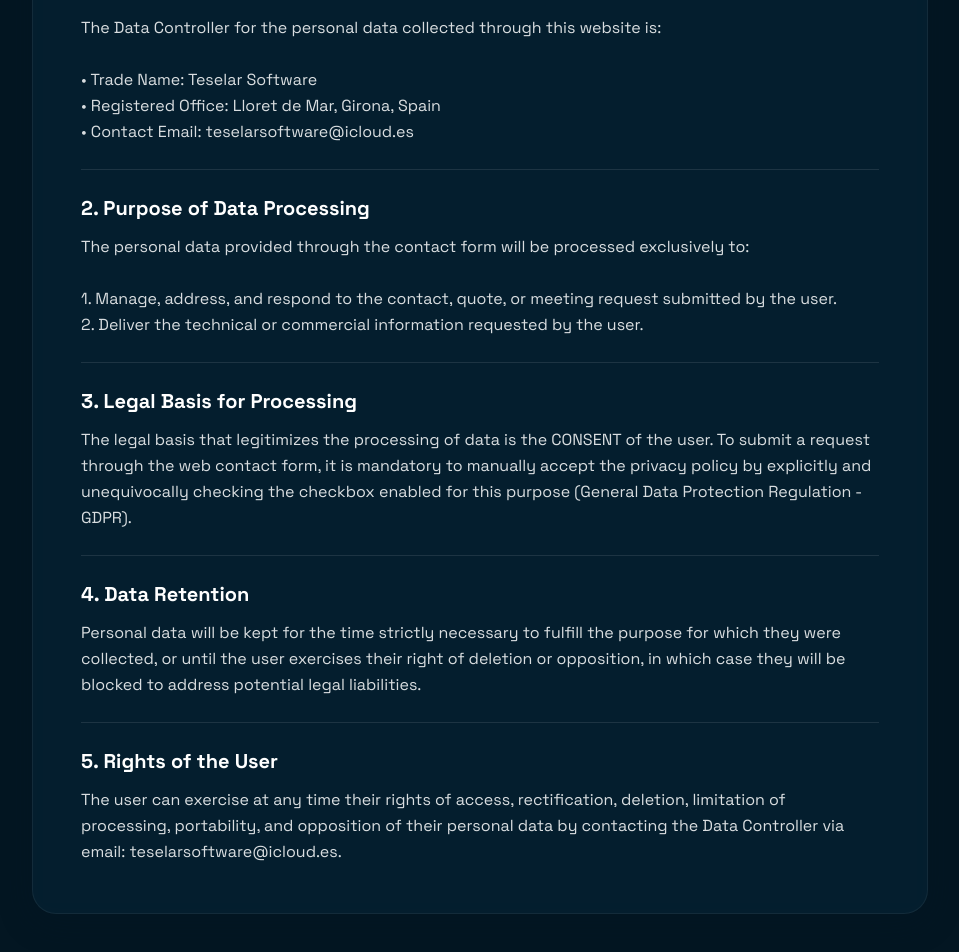
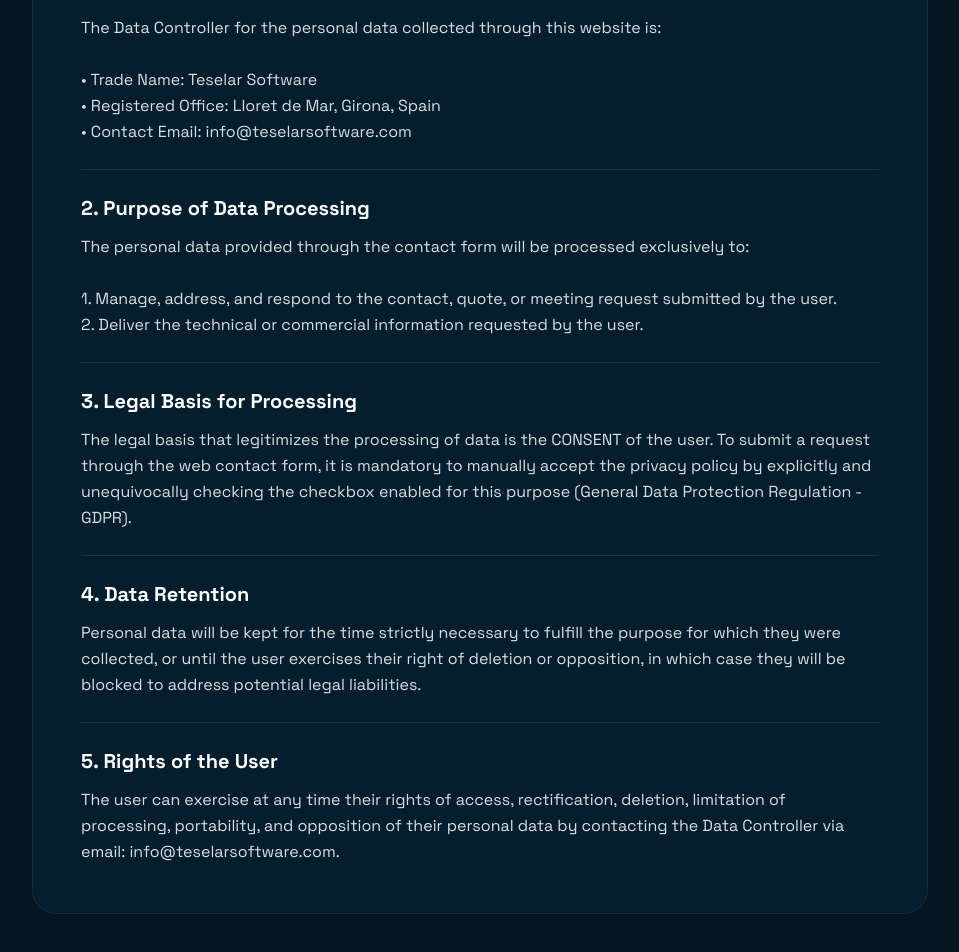
Before and after one commit to rubenreyesaguera-web/teselar-web, a Next.js app: page /en/legal/privacidad in a window 1280 px wide. Shown: the part 254-1206 px from the top of the page, without its empty margins (160-1119 px from the left). Built offline with nearby package versions, Linux system fonts and the light colour scheme.

Commit message:
Actualizar correo de contacto a info@teselarsoftware.com en toda la web

```diff
--- a/src/app/[lng]/gracias/page.tsx
+++ b/src/app/[lng]/gracias/page.tsx
@@ -85,7 +85,7 @@
         <div className="max-w-7xl mx-auto px-6 flex flex-col md:flex-row justify-between items-center gap-4">
           <span>&copy; {new Date().getFullYear()} Teselar Software. All rights reserved.</span>
           <div className="flex gap-4 text-claridad/60 font-semibold">
-            <span>teselarsoftware@icloud.es</span>
+            <span>info@teselarsoftware.com</span>
             <span>|</span>
             <span>+34 653 232 735</span>
           </div>
--- a/src/app/[lng]/legal/aviso-legal/page.tsx
+++ b/src/app/[lng]/legal/aviso-legal/page.tsx
@@ -20,7 +20,7 @@
     es: {
       title: 'Aviso Legal',
       sec1_title: '1. Información Identificativa',
-      sec1_text: 'En cumplimiento del artículo 10 de la Ley 34/2002, de 11 de julio, de Servicios de la Sociedad de la Información y de Comercio Electrónico, se detallan los siguientes datos del titular del sitio web:\n\n• Nombre Comercial: Teselar Software\n• Domicilio Social: Lloret de Mar, Girona, España\n• Correo electrónico de contacto: teselarsoftware@icloud.es\n• Teléfono de contacto: +34 653 232 735',
+      sec1_text: 'En cumplimiento del artículo 10 de la Ley 34/2002, de 11 de julio, de Servicios de la Sociedad de la Información y de Comercio Electrónico, se detallan los siguientes datos del titular del sitio web:\n\n• Nombre Comercial: Teselar Software\n• Domicilio Social: Lloret de Mar, Girona, España\n• Correo electrónico de contacto: info@teselarsoftware.com\n• Teléfono de contacto: +34 653 232 735',
       sec2_title: '2. Condiciones de Uso',
       sec2_text: 'El acceso y uso de este portal atribuye la condición de USUARIO, que acepta, desde dicho acceso y/o uso, las Condiciones Generales de Uso aquí reflejadas. El sitio web de Teselar Software proporciona el acceso a multitud de informaciones, servicios, programas o datos en Internet pertenecientes a Teselar Software. El USUARIO asume la responsabilidad del uso del portal.',
       sec3_title: '3. Propiedad Intelectual e Industrial',
@@ -31,7 +31,7 @@
     ca: {
       title: 'Avís Legal',
       sec1_title: '1. Informació Identificativa',
-      sec1_text: 'En compliment de l\'article 10 de la Llei 34/2002, de 11 de juliol, de Serveis de la Societat de la Informació i de Comerç Electrònic, es detallen les següents dades del titular del lloc web:\n\n• Nom Comercial: Teselar Software\n• Domicili Social: Lloret de Mar, Girona, Espanya\n• Correu electrònic de contacte: teselarsoftware@icloud.es\n• Telèfon de contacte: +34 653 232 735',
+      sec1_text: 'En compliment de l\'article 10 de la Llei 34/2002, de 11 de juliol, de Serveis de la Societat de la Informació i de Comerç Electrònic, es detallen les següents dades del titular del lloc web:\n\n• Nom Comercial: Teselar Software\n• Domicili Social: Lloret de Mar, Girona, Espanya\n• Correu electrònic de contacte: info@teselarsoftware.com\n• Telèfon de contacte: +34 653 232 735',
       sec2_title: '2. Condicions d\'Ús',
       sec2_text: 'L\'accés i ús d\'aquest portal atribueix la condició d\'USUARI, que accepta, des d\'aquest accés i/o ús, les Condicions Generals d\'Ús aquí reflectides. El lloc web de Teselar Software proporciona l\'accés a multitud d\'informacions, serveis, programes o dades a Internet pertanyents a Teselar Software. L\'USUARI assumeix la responsabilitat de l\'ús del portal.',
       sec3_title: '3. Propietat Intel·lectual i Industrial',
@@ -42,7 +42,7 @@
     en: {
       title: 'Legal Notice',
       sec1_title: '1. Identification Information',
-      sec1_text: 'In compliance with Article 10 of Law 34/2002, of July 11, on Services of the Information Society and Electronic Commerce, the following details of the owner of the website are detailed:\n\n• Trade Name: Teselar Software\n• Registered Office: Lloret de Mar, Girona, Spain\n• Contact Email: teselarsoftware@icloud.es\n• Contact Phone: +34 653 232 735',
+      sec1_text: 'In compliance with Article 10 of Law 34/2002, of July 11, on Services of the Information Society and Electronic Commerce, the following details of the owner of the website are detailed:\n\n• Trade Name: Teselar Software\n• Registered Office: Lloret de Mar, Girona, Spain\n• Contact Email: info@teselarsoftware.com\n• Contact Phone: +34 653 232 735',
       sec2_title: '2. Terms of Use',
       sec2_text: 'Access to and/or use of this portal attributes the condition of USER, who accepts, from said access and/or use, the General Conditions of Use reflected here. The website of Teselar Software provides access to information, services, programs, or data on the Internet belonging to Teselar Software. The USER assumes responsibility for the use of the portal.',
       sec3_title: '3. Intellectual and Industrial Property',
--- a/src/app/[lng]/legal/privacidad/page.tsx
+++ b/src/app/[lng]/legal/privacidad/page.tsx
@@ -20,7 +20,7 @@
     es: {
       title: 'Política de Privacidad',
       sec1_title: '1. Responsable del Tratamiento',
-      sec1_text: 'El Responsable del Tratamiento de los datos de carácter personal que se recaben a través de este sitio web es:\n\n• Nombre Comercial: Teselar Software\n• Domicilio Social: Lloret de Mar, Girona, España\n• Correo electrónico de contacto: teselarsoftware@icloud.es',
+      sec1_text: 'El Responsable del Tratamiento de los datos de carácter personal que se recaben a través de este sitio web es:\n\n• Nombre Comercial: Teselar Software\n• Domicilio Social: Lloret de Mar, Girona, España\n• Correo electrónico de contacto: info@teselarsoftware.com',
       sec2_title: '2. Finalidad del Tratamiento de Datos',
       sec2_text: 'Los datos personales facilitados a través del formulario de contacto serán tratados exclusivamente para:\n\n1. Gestionar, atender y responder a la solicitud de contacto, presupuesto o cita enviada por el usuario.\n2. Remitir la información técnica o comercial solicitada por el usuario.',
       sec3_title: '3. Legitimación del Tratamiento',
@@ -28,12 +28,12 @@
       sec4_title: '4. Conservación de los Datos',
       sec4_text: 'Los datos personales se conservarán durante el tiempo estrictamente necesario para cumplir con la finalidad para la que fueron recabados, o hasta que el usuario ejerza su derecho de supresión u oposición, en cuyo caso serán bloqueados para la atención de posibles responsabilidades legales.',
       sec5_title: '5. Derechos del Usuario',
-      sec5_text: 'El usuario puede ejercitar en cualquier momento sus derechos de acceso, rectificación, supresión, limitación del tratamiento, portabilidad y oposición de sus datos de carácter personal dirigiéndose mediante correo electrónico al Responsable del Tratamiento: teselarsoftware@icloud.es.'
+      sec5_text: 'El usuario puede ejercitar en cualquier momento sus derechos de acceso, rectificación, supresión, limitación del tratamiento, portabilidad y oposición de sus datos de carácter personal dirigiéndose mediante correo electrónico al Responsable del Tratamiento: info@teselarsoftware.com.'
     },
     ca: {
       title: 'Política de Privacitat',
       sec1_title: '1. Responsable del Tractament',
-      sec1_text: 'El Responsable del Tractament de les dades de caràcter personal que es recullin a través d\'aquest lloc web és:\n\n• Nom Comercial: Teselar Software\n• Domicili Social: Lloret de Mar, Girona, Espanya\n• Correu electrònic de contacte: teselarsoftware@icloud.es',
+      sec1_text: 'El Responsable del Tractament de les dades de caràcter personal que es recullin a través d\'aquest lloc web és:\n\n• Nom Comercial: Teselar Software\n• Domicili Social: Lloret de Mar, Girona, Espanya\n• Correu electrònic de contacte: info@teselarsoftware.com',
       sec2_title: '2. Finalitat del Tractament de Dades',
       sec2_text: 'Les dades personals facilitades a través del formulari de contacte seran tractades exclusivament per a:\n\n1. Gestionar, atendre i respondre a la sol·licitud de contacte, pressupost o cita enviada per l\'usuari.\n2. Remetre la informació tècnica o comercial sol·licitada per l\'usuari.',
       sec3_title: '3. Legitimació del Tractament',
@@ -41,12 +41,12 @@
       sec4_title: '4. Conservació de les Dades',
       sec4_text: 'Les dades personals es conservaran durant el temps estrictament necessari per complir amb la finalitat per a la qual van ser recollides, o fins que l\'usuari exerceixi el seu dret de supressió o oposició, cas en el qual seran bloquejades per a l\'atenció de possibles responsabilitats legals.',
       sec5_title: '5. Drets de l\'Usuari',
-      sec5_text: 'L\'usuari pot exercitar en qualsevol moment els seus drets d\'accés, rectificació, supressió, limitació del tractament, portabilitat i oposició de les seves dades de caràcter personal adreçant-se mitjançant correu electrònic al Responsable del Tractament: teselarsoftware@icloud.es.'
+      sec5_text: 'L\'usuari pot exercitar en qualsevol moment els seus drets d\'accés, rectificació, supressió, limitació del tractament, portabilitat i oposició de les seves dades de caràcter personal adreçant-se mitjançant correu electrònic al Responsable del Tractament: info@teselarsoftware.com.'
     },
     en: {
       title: 'Privacy Policy',
       sec1_title: '1. Data Controller',
-      sec1_text: 'The Data Controller for the personal data collected through this website is:\n\n• Trade Name: Teselar Software\n• Registered Office: Lloret de Mar, Girona, Spain\n• Contact Email: teselarsoftware@icloud.es',
+      sec1_text: 'The Data Controller for the personal data collected through this website is:\n\n• Trade Name: Teselar Software\n• Registered Office: Lloret de Mar, Girona, Spain\n• Contact Email: info@teselarsoftware.com',
       sec2_title: '2. Purpose of Data Processing',
       sec2_text: 'The personal data provided through the contact form will be processed exclusively to:\n\n1. Manage, address, and respond to the contact, quote, or meeting request submitted by the user.\n2. Deliver the technical or commercial information requested by the user.',
       sec3_title: '3. Legal Basis for Processing',
@@ -54,7 +54,7 @@
       sec4_title: '4. Data Retention',
       sec4_text: 'Personal data will be kept for the time strictly necessary to fulfill the purpose for which they were collected, or until the user exercises their right of deletion or opposition, in which case they will be blocked to address potential legal liabilities.',
       sec5_title: '5. Rights of the User',
-      sec5_text: 'The user can exercise at any time their rights of access, rectification, deletion, limitation of processing, portability, and opposition of their personal data by contacting the Data Controller via email: teselarsoftware@icloud.es.'
+      sec5_text: 'The user can exercise at any time their rights of access, rectification, deletion, limitation of processing, portability, and opposition of their personal data by contacting the Data Controller via email: info@teselarsoftware.com.'
     }
   };
 
--- a/src/app/[lng]/page.tsx
+++ b/src/app/[lng]/page.tsx
@@ -2029,7 +2029,7 @@
                     : lng === 'ca'
                       ? 'Prefereixes escriure\'ns directament? També atenem a: '
                       : 'Prefer to write directly? Contact us at: '}
-                  <span className="text-innovacion font-semibold">teselarsoftware@icloud.es</span>
+                  <span className="text-innovacion font-semibold">info@teselarsoftware.com</span>
                 </p>
               </div>
 
@@ -2078,7 +2078,7 @@
               </div>
               <div className="flex items-center gap-3">
                 <Mail size={16} className="text-innovacion" />
-                <span>teselarsoftware@icloud.es</span>
+                <span>info@teselarsoftware.com</span>
               </div>
               <div className="flex items-center gap-3">
                 <Phone size={16} className="text-innovacion" />
@@ -2186,7 +2186,7 @@
       sections: [
         {
           title: '1. Información Identificativa',
-          text: 'En cumplimiento del artículo 10 de la Ley 34/2002, de 11 de julio, de Servicios de la Sociedad de la Información y de Comercio Electrónico, se detallan los siguientes datos del titular del sitio web:\n\n• Nombre Comercial: Teselar Software\n• Domicilio Social: Lloret de Mar, Girona, España\n• Correo electrónico de contacto: teselarsoftware@icloud.es\n• Teléfono de contacto: +34 653 232 735'
+          text: 'En cumplimiento del artículo 10 de la Ley 34/2002, de 11 de julio, de Servicios de la Sociedad de la Información y de Comercio Electrónico, se detallan los siguientes datos del titular del sitio web:\n\n• Nombre Comercial: Teselar Software\n• Domicilio Social: Lloret de Mar, Girona, España\n• Correo electrónico de contacto: info@teselarsoftware.com\n• Teléfono de contacto: +34 653 232 735'
         },
         {
           title: '2. Condiciones de Uso',
@@ -2207,7 +2207,7 @@
       sections: [
         {
           title: '1. Responsable del Tratamiento',
-          text: 'El Responsable del Tratamiento de los datos de carácter personal que se recaben a través de este sitio web es:\n\n• Nombre Comercial: Teselar Software\n• Domicilio Social: Lloret de Mar, Girona, España\n• Correo electrónico de contacto: teselarsoftware@icloud.es'
+          text: 'El Responsable del Tratamiento de los datos de carácter personal que se recaben a través de este sitio web es:\n\n• Nombre Comercial: Teselar Software\n• Domicilio Social: Lloret de Mar, Girona, España\n• Correo electrónico de contacto: info@teselarsoftware.com'
         },
         {
           title: '2. Finalidad del Tratamiento de Datos',
@@ -2223,7 +2223,7 @@
         },
         {
           title: '5. Derechos del Usuario',
-          text: 'El usuario puede ejercitar en cualquier momento sus derechos de acceso, rectificación, supresión, limitación del tratamiento, portabilidad y oposición de sus datos de carácter personal dirigiéndose mediante correo electrónico al Responsable del Tratamiento: teselarsoftware@icloud.es.'
+          text: 'El usuario puede ejercitar en cualquier momento sus derechos de acceso, rectificación, supresión, limitación del tratamiento, portabilidad y oposición de sus datos de carácter personal dirigiéndose mediante correo electrónico al Responsable del Tratamiento: info@teselarsoftware.com.'
         }
       ]
     },
@@ -2251,7 +2251,7 @@
       sections: [
         {
           title: '1. Informació Identificativa',
-          text: 'En compliment de l\'article 10 de la Llei 34/2002, de 11 de juliol, de Serveis de la Societat de la Informació i de Comerç Electrònic, es detallen les següents dades del titular del lloc web:\n\n• Nom Comercial: Teselar Software\n• Domicili Social: Lloret de Mar, Girona, Espanya\n• Correu electrònic de contacte: teselarsoftware@icloud.es\n• Telèfon de contacte: +34 653 232 735'
+          text: 'En compliment de l\'article 10 de la Llei 34/2002, de 11 de juliol, de Serveis de la Societat de la Informació i de Comerç Electrònic, es detallen les següents dades del titular del lloc web:\n\n• Nom Comercial: Teselar Software\n• Domicili Social: Lloret de Mar, Girona, Espanya\n• Correu electrònic de contacte: info@teselarsoftware.com\n• Telèfon de contacte: +34 653 232 735'
         },
         {
           title: '2. Condicions d\'Ús',
@@ -2259,10 +2259,10 @@
         },
         {
           title: '3. Propietat Intel·lectual i Industrial',
-          text: 'Teselar Software per si o com a cessionària, és titular de tots els drets de propietat intel·lectual i industrial de la seva pàgina web, així com dels elements continguts en la mateixa (a títol enunciatiu: imatges, so, àudio, vídeo, programari o textos; marques o logotips, combinacions de colors, estructura i disseny, selecció de materials usats, etc.), titularitat de Teselar Software o bé dels seus llicenciants.'
-        },
-        {
-          title: '4. Exclusió de Garanties i Responsabilitat',
+          text: 'Teselar Software per si o com a cessionària, és titular de tots els drets de propietat intel·lectual i industrial de la seva pàgina web, així com dels elements continguts en la mateixa (a títol enunciatiu: imatges, so, àudio, vídeo, programari o textos; marques o logotips, combinaciones de colors, estructura i disseny, selecció de materials usats, etc.), titularitat de Teselar Software o bé dels seus llicenciants.'
+        },
+        {
+          title: '4. Exclusió de Garanties i Responsabilidad',
           text: 'Teselar Software no es fa responsable, en cap cas, dels danys i perjudicis de qualsevol naturalesa que poguessin ocasionar, a títol enunciatiu: errors o omissions en els continguts, falta de disponibilitat del portal o la transmissió de virus o programes maliciosos o lesius en els continguts, a pesar d\'haver adoptat totes les mesures tecnològiques necessàries per evitar-ho.'
         }
       ]
@@ -2272,7 +2272,7 @@
       sections: [
         {
           title: '1. Responsable del Tractament',
-          text: 'El Responsable del Tractament de les dades de caràcter personal que es recullin a través d\'aquest lloc web és:\n\n• Nom Comercial: Teselar Software\n• Domicili Social: Lloret de Mar, Girona, Espanya\n• Correu electrònic de contacte: teselarsoftware@icloud.es'
+          text: 'El Responsable del Tractament de les dades de caràcter personal que es recullin a través d\'aquest lloc web és:\n\n• Nom Comercial: Teselar Software\n• Domicili Social: Lloret de Mar, Girona, Espanya\n• Correu electrònic de contacte: info@teselarsoftware.com'
         },
         {
           title: '2. Finalitat del Tractament de Dades',
@@ -2288,7 +2288,7 @@
         },
         {
           title: '5. Drets de l\'Usuari',
-          text: 'L\'usuari pot exercitar en qualsevol moment els seus drets d\'accés, rectificació, supressió, limitació del tractament, portabilitat i oposició de les seves dades de caràcter personal adreçant-se mitjançant correu electrònic al Responsable del Tractament: teselarsoftware@icloud.es.'
+          text: 'L\'usuari pot exercitar en qualsevol moment els seus drets d\'accés, rectificació, supressió, limitació del tractament, portabilitat i oposició de les seves dades de caràcter personal adreçant-se mitjançant correu electrònic al Responsable del Tractament: info@teselarsoftware.com.'
         }
       ]
     },
@@ -2316,7 +2316,7 @@
       sections: [
         {
           title: '1. Identification Information',
-          text: 'In compliance with Article 10 of Law 34/2002, of July 11, on Services of the Information Society and Electronic Commerce, the following details of the owner of the website are detailed:\n\n• Trade Name: Teselar Software\n• Registered Office: Lloret de Mar, Girona, Spain\n• Contact Email: teselarsoftware@icloud.es\n• Contact Phone: +34 653 232 735'
+          text: 'In compliance with Article 10 of Law 34/2002, of July 11, on Services of the Information Society and Electronic Commerce, the following details of the owner of the website are detailed:\n\n• Trade Name: Teselar Software\n• Registered Office: Lloret de Mar, Girona, Spain\n• Contact Email: info@teselarsoftware.com\n• Contact Phone: +34 653 232 735'
         },
         {
           title: '2. Terms of Use',
@@ -2337,7 +2337,7 @@
       sections: [
         {
           title: '1. Data Controller',
-          text: 'The Data Controller for the personal data collected through this website is:\n\n• Trade Name: Teselar Software\n• Registered Office: Lloret de Mar, Girona, Spain\n• Contact Email: teselarsoftware@icloud.es'
+          text: 'The Data Controller for the personal data collected through this website is:\n\n• Trade Name: Teselar Software\n• Registered Office: Lloret de Mar, Girona, Spain\n• Contact Email: info@teselarsoftware.com'
         },
         {
           title: '2. Purpose of Data Processing',
@@ -2345,7 +2345,7 @@
         },
         {
           title: '3. Legal Basis for Processing',
-          text: 'The legal basis that legitimizes the processing of data is the CONSENT of the user. To submit a request through the web contact form, it is mandatory to manually accept the privacy policy by explicitly and unequivocally checking the checkbox enabled for this purpose (General Data Protection Regulation - GDPR).'
+          text: 'The legal basis that legitimize the processing of data is the CONSENT of the user. To submit a request through the web contact form, it is mandatory to manually accept the privacy policy by explicitly and unequivocally checking the checkbox enabled for this purpose (General Data Protection Regulation - GDPR).'
         },
         {
           title: '4. Data Retention',
@@ -2353,7 +2353,7 @@
         },
         {
           title: '5. Rights of the User',
-          text: 'The user can exercise at any time their rights of access, rectification, deletion, limitation of processing, portability, and opposition of their personal data by contacting the Data Controller via email: teselarsoftware@icloud.es.'
+          text: 'The user can exercise at any time their rights of access, rectification, deletion, limitation of processing, portability, and opposition of their personal data by contacting the Data Controller via email: info@teselarsoftware.com.'
         }
       ]
     },
--- a/src/i18n/dictionaries.ts
+++ b/src/i18n/dictionaries.ts
@@ -234,7 +234,7 @@
       send: 'Enviar Solicitud',
       sending: 'Enviando...',
       success: '¡Solicitud enviada con éxito! Nos pondremos en contacto contigo a la brevedad para agendar la cita o enviarte los detalles.',
-      error: 'Error al enviar el mensaje. Por favor, reinténtalo o escríbenos directamente a: teselarsoftware@icloud.es'
+      error: 'Error al enviar el mensaje. Por favor, reinténtalo o escríbenos directamente a: info@teselarsoftware.com'
     },
     hud: {
       title: 'Next.js vs. WordPress / No-Code',
@@ -508,7 +508,7 @@
       send: 'Enviar Sol·licitud',
       sending: 'Enviant...',
       success: 'Sol·licitud enviada amb èxit! Ens posarem en contacte amb tu molt aviat per agendar la cita o enviar-te els detalls.',
-      error: 'Error en enviar el missatge. Per favor, torna a provar o escriu-nos directament a: teselarsoftware@icloud.es'
+      error: 'Error en enviar el missatge. Per favor, torna a provar o escriu-nos directament a: info@teselarsoftware.com'
     },
     hud: {
       title: 'Next.js vs. WordPress / No-Code',
@@ -782,7 +782,7 @@
       send: 'Send Request',
       sending: 'Sending...',
       success: 'Request submitted successfully! We will get in touch with you shortly to book the appointment or send details.',
-      error: 'Error sending message. Please try again or write us directly at: teselarsoftware@icloud.es'
+      error: 'Error sending message. Please try again or write us directly at: info@teselarsoftware.com'
     },
     hud: {
       title: 'Next.js vs. WordPress / No-Code',
```
Also changed, not shown: 1 other file (tests, documents, lock files or other folders).
